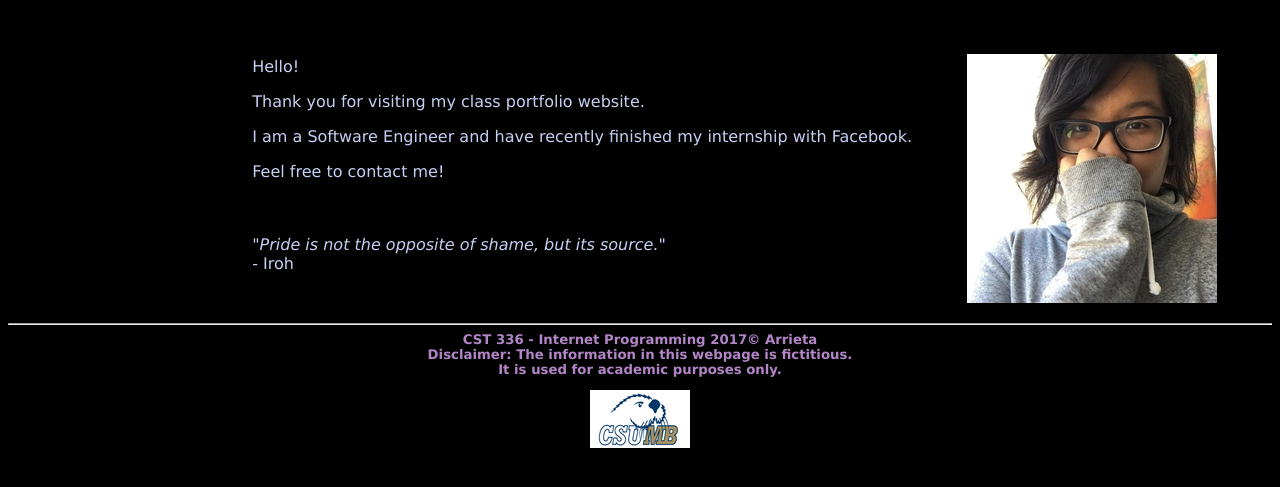
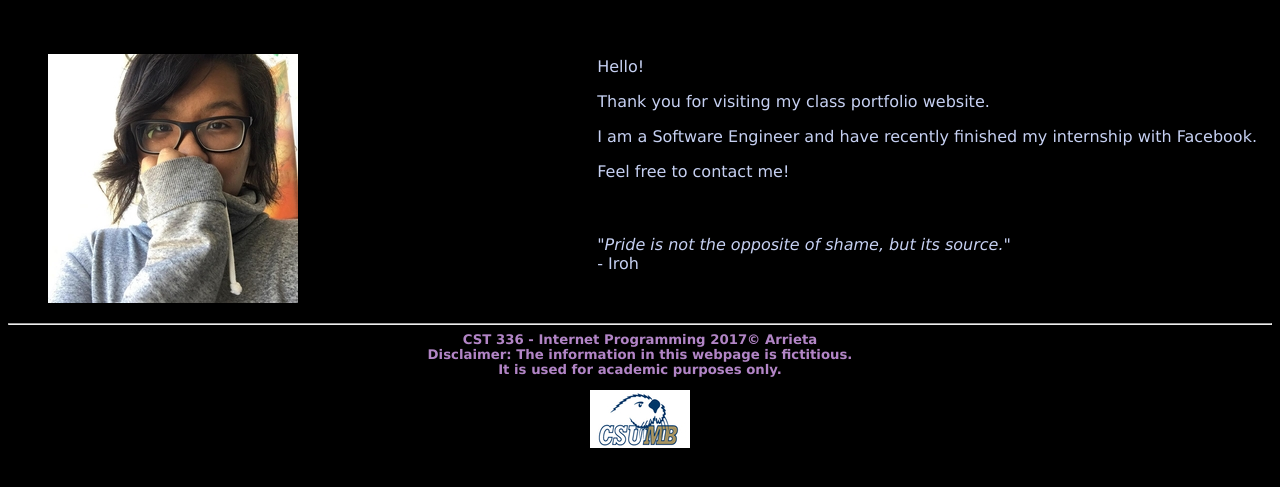
Before and after one commit to jaynicka-arrieta/cst336, a PHP site: page /labs/lab1/index.html in a window 1280 px wide. Shown: the part 141-628 px from the top of the page. Run offline with PHP 8.4, Linux system fonts and the light colour scheme.

Commit message:
changed float for #me and #welcometext

```diff
--- a/labs/lab1/css/styles.css
+++ b/labs/lab1/css/styles.css
@@ -34,7 +34,11 @@ nav a:hover {
   transition: .9s;
 }
 
-#me, #welcomeText {
+#me {
+  float: left;
+}
+
+#welcomeText {
   float: right;
   padding-right: 15px;
   color: #c6d0f2;
```
